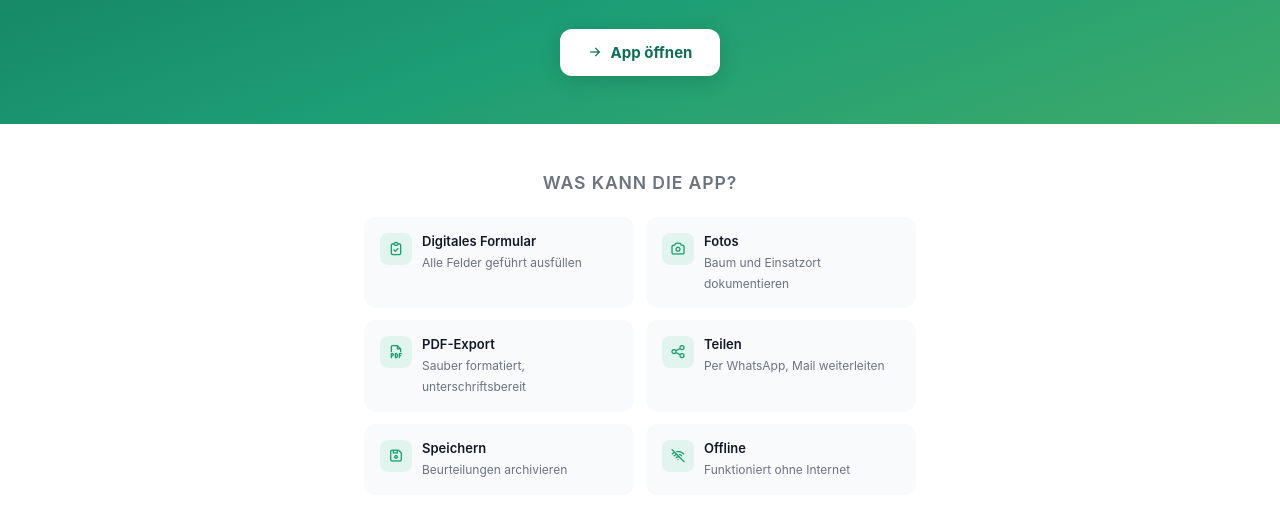
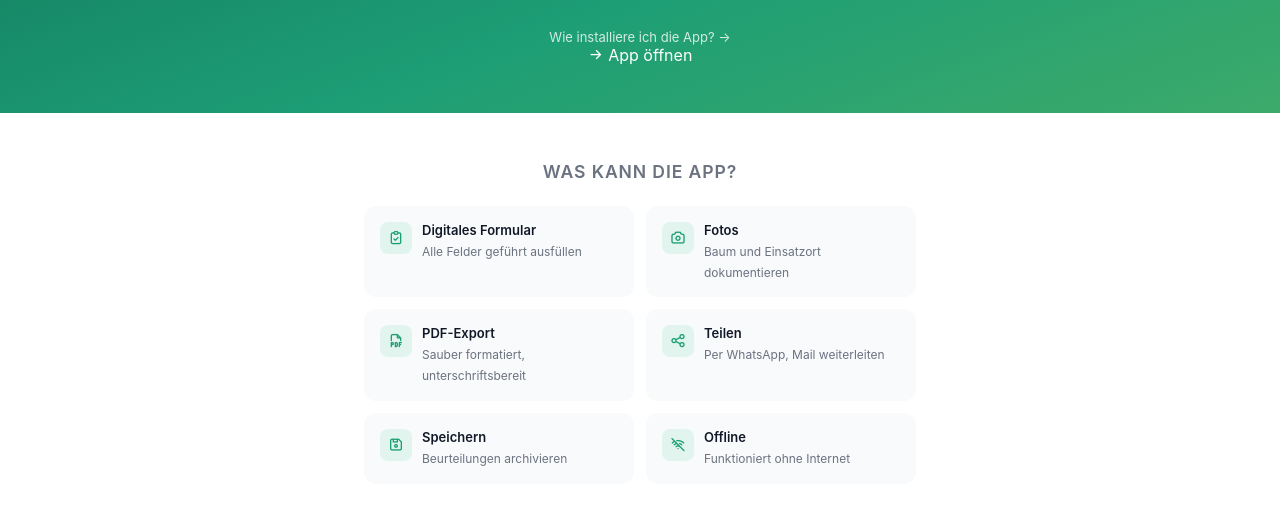
Before and after one commit to ropesconnectingpeople/GBU, a plain HTML site: page index.html in a window 1280 px wide. Shown: the part 295-800 px from the top of the page. Drawn offline with Linux system fonts and the light colour scheme.

Commit message:
Update index.html

```diff
--- a/index.html
+++ b/index.html
@@ -45,7 +45,7 @@ body{font-family:-apple-system,BlinkMacSystemFont,'Segoe UI',Helvetica,Arial,san
   <div class="hero-icon">🌳</div>
   <h1>GBU</h1>
   <p>Digitale Gefährdungsermittlung und Baumsicherheitsbeurteilung — kostenlos, offline, direkt am Handy.</p>
-  <a href="app/" class="btn-main"><i class="ti ti-arrow-right"></i> App öffnen</a>
+  <a href="install.html" style="display:block;color:rgba(255,255,255,.8);font-size:13px;margin-top:1rem;text-decoration:none;">Wie installiere ich die App? →</a><i class="ti ti-arrow-right"></i> App öffnen</a>
 </div>
 <div class="features">
   <h2>Was kann die App?</h2>
```
